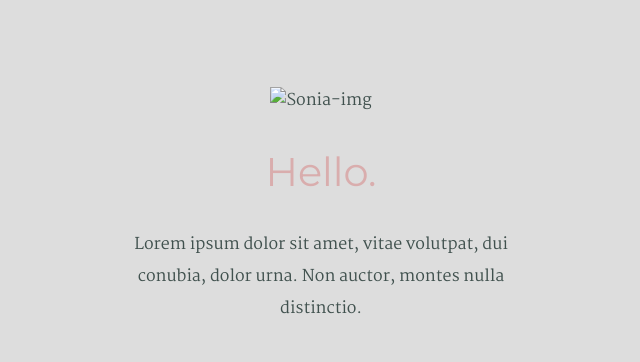
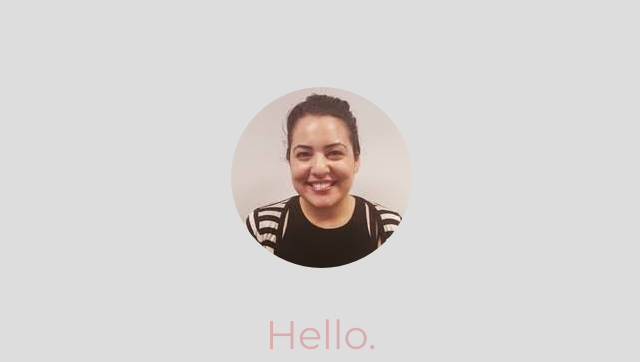
Before and after one commit to FlashFalcon/Sonia, a plain HTML site: page index.html in a window 1280 px wide. Shown: the part 788-1150 px from the top of the page, without its empty margins (319-959 px from the left). Drawn offline with Linux system fonts and the light colour scheme.

Commit message:
Update index.html

```diff
--- a/index.html
+++ b/index.html
@@ -18,7 +18,7 @@
 
     <div class="middle-container">
       <div class="profile">
-        <img src="sonia.png" alt="Sonia-img">
+        <img src="images/sonia.png" alt="Sonia-img">
         <h2>Hello.</h2>
         <p class="intro">Lorem ipsum dolor sit amet, vitae volutpat, dui conubia, dolor urna. Non auctor, montes nulla distinctio.</p>
       </div>
```
